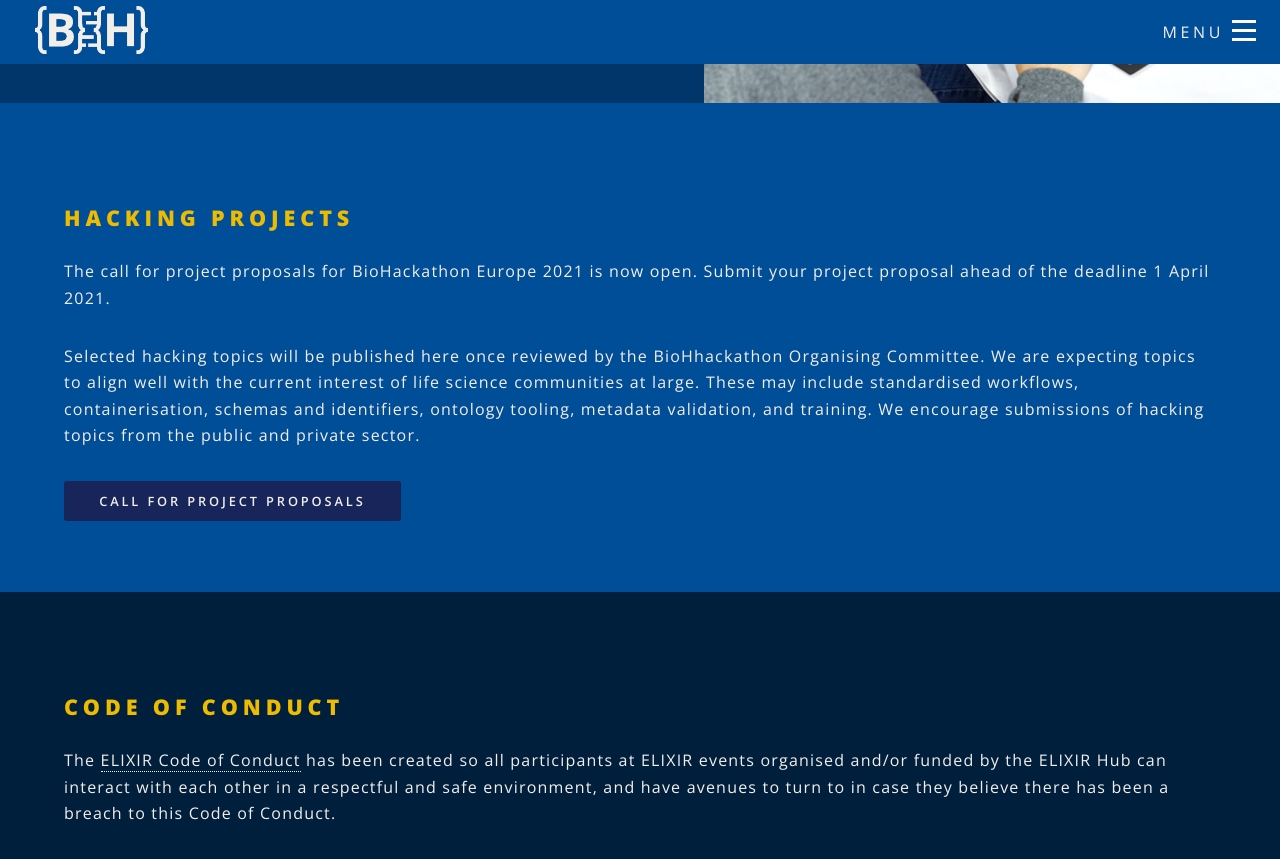
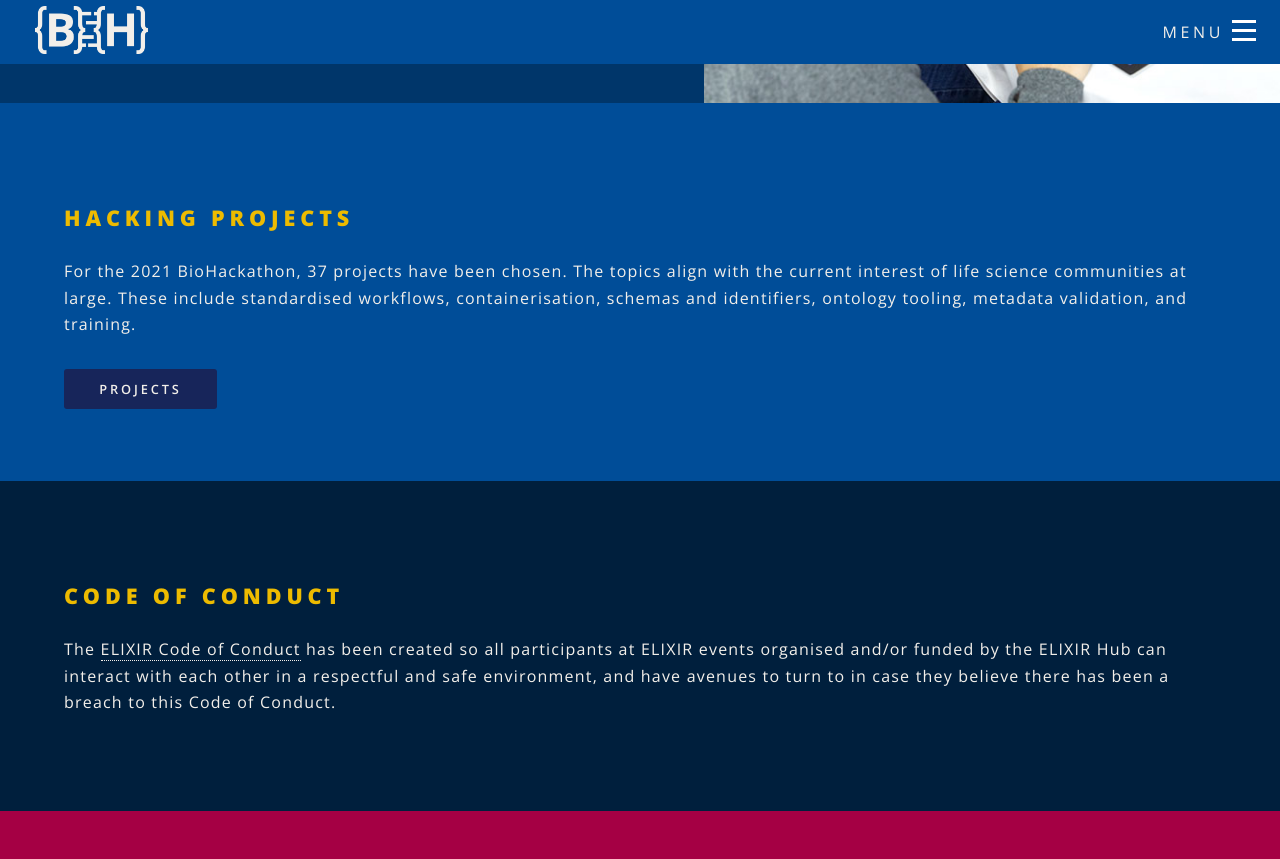
Before and after one commit to elixir-europe/biohackathon-europe-2021, a Jekyll site: the page built from index.html, in a window 1280 px wide and 900 px high, scrolled down 4204 px. Shown: the top 859 px of the window. Built offline with Jekyll 4.4.1, drawn with Linux system fonts in a browser that asks for light colours; nearby versions of some CDN libraries.

Commit message:
Update the Projects text

```diff
--- a/index.html
+++ b/index.html
@@ -152,10 +152,9 @@
 <section id="landing-processprop" class="wrapper style4 spotlight">
 	<div class="inner">
 		<h2>Hacking projects</h2>
-<p>The call for project proposals for BioHackathon Europe 2021 is now open. Submit your project proposal ahead of the deadline 1 April 2021. </p>
-<p>Selected hacking topics will be published here once reviewed by the BioHhackathon Organising Committee. We are expecting topics to align well with the current interest of life science communities at large. These may include standardised workflows, containerisation, schemas and identifiers, ontology tooling, metadata validation, and training. We encourage submissions of hacking topics from the public and private sector.
+<p>For the 2021 BioHackathon, 37 projects have been chosen. The topics align with the current interest of life science communities at large. These include standardised workflows, containerisation, schemas and identifiers, ontology tooling, metadata validation, and training.
 </p>
-<a href="{{ site.baseurl }}/projects.html" class="button special">Call for project proposals</a>
+<a href="{{ site.baseurl }}/projects.html" class="button special">Projects</a>
 	</div>
 	</section>
 <section class="wrapper spotlight" id="coc">
```
